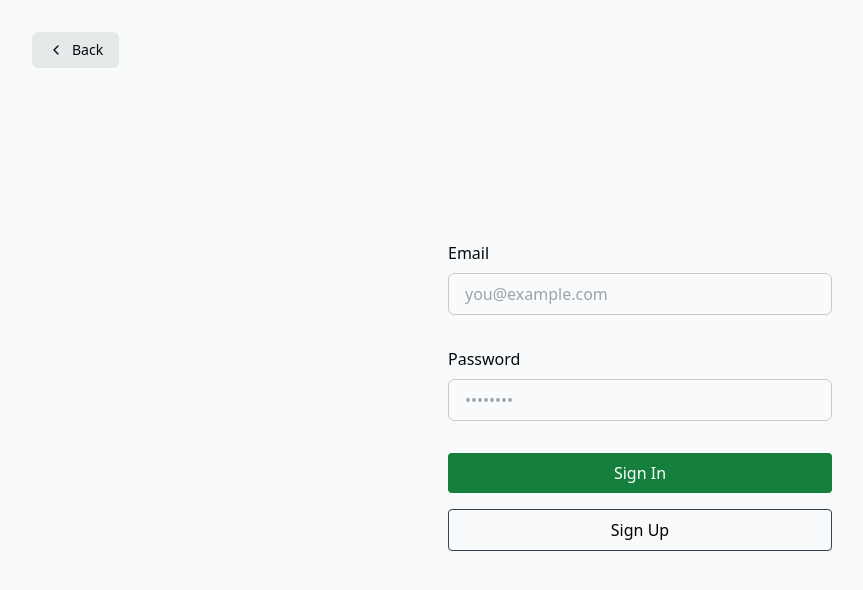
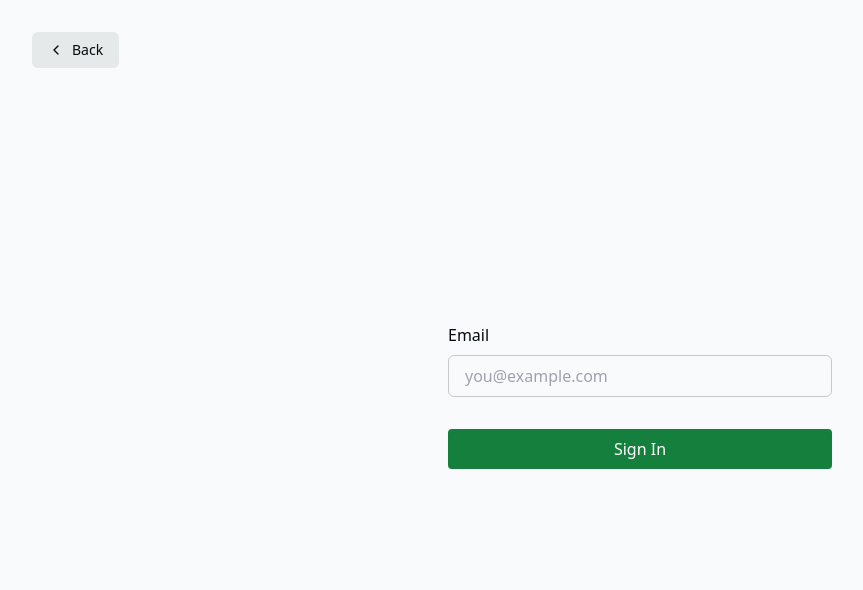
Before and after one commit to LauZar12/Next-Project, a Next.js app: page /login in a window 1280 px wide. Shown: the top 590 px of the page, without its empty margins (0-863 px from the left). Built offline with nearby package versions, Linux system fonts and the light colour scheme.

Commit message:
auth finish

```diff
--- a/app/auth/sign-in/route.ts
+++ b/app/auth/sign-in/route.ts
@@ -11,9 +11,11 @@ export async function POST(request: Request) {
   const password = String(formData.get('password'))
   const supabase = createRouteHandlerClient({ cookies })
 
-  const { error } = await supabase.auth.signInWithPassword({
+  const { error } = await supabase.auth.signInWithOtp({
     email,
-    password,
+    options: {
+      emailRedirectTo: `${requestUrl.origin}/auth/callback`,
+    },
   })
 
   if (error) {
@@ -26,8 +28,11 @@ export async function POST(request: Request) {
     )
   }
 
-  return NextResponse.redirect(requestUrl.origin, {
-    // a 301 status is required to redirect from a POST to a GET route
-    status: 301,
-  })
+  return NextResponse.redirect(
+    `${requestUrl.origin}/login?message=Verifica tu correo para continuar ;)`,
+    {
+      // a 301 status is required to redirect from a POST to a GET route
+      status: 301,
+    }
+  )
 }
--- a/app/login/page.tsx
+++ b/app/login/page.tsx
@@ -1,5 +1,5 @@
-import Link from 'next/link'
-import Messages from './messages'
+import Link from "next/link";
+import Messages from "./messages";
 
 export default function Login() {
   return (
@@ -21,7 +21,7 @@ export default function Login() {
           className="mr-2 h-4 w-4 transition-transform group-hover:-translate-x-1"
         >
           <polyline points="15 18 9 12 15 6" />
-        </svg>{' '}
+        </svg>{" "}
         Back
       </Link>
 
@@ -39,27 +39,12 @@ export default function Login() {
           placeholder="you@example.com"
           required
         />
-        <label className="text-md" htmlFor="password">
-          Password
-        </label>
-        <input
-          className="rounded-md px-4 py-2 bg-inherit border mb-6"
-          type="password"
-          name="password"
-          placeholder="••••••••"
-          required
-        />
+
         <button className="bg-green-700 rounded px-4 py-2 text-white mb-2">
           Sign In
-        </button>
-        <button
-          formAction="/auth/sign-up"
-          className="border border-gray-700 rounded px-4 py-2 text-black mb-2"
-        >
-          Sign Up
         </button>
         <Messages />
       </form>
     </div>
-  )
+  );
 }
--- a/app/page.tsx
+++ b/app/page.tsx
@@ -44,6 +44,8 @@ export default async function Index() {
   const {
     data: { user },
   } = await supabase.auth.getUser()
+
+  console.log('user', user)
 
   return (
     <div className="w-full flex flex-col items-center">
```
Also changed, not shown: package.json (+4 -4 lines), 2 other files (tests, documents, lock files or other folders).
